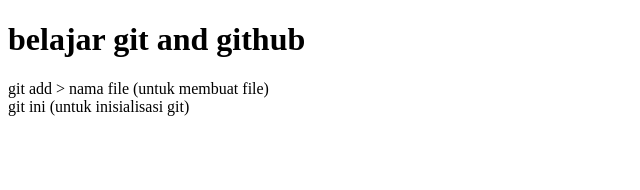
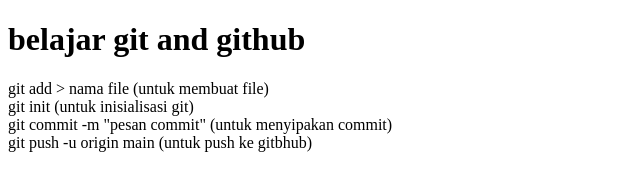
Before and after one commit to muhammadbusiri/belajar-git-and-github, a plain HTML site: page index.html in a window 1280 px wide. Shown: the whole page, without its empty margins (0-640 px from the left). Drawn offline with Linux system fonts and the light colour scheme.

Commit message:
cekpoint2

```diff
--- a/index.html
+++ b/index.html
@@ -9,7 +9,9 @@
     <h1>belajar git and github</h1>
     <p>
       git add > nama file (untuk membuat file)
-      <br />git ini (untuk inisialisasi git)
+      <br />git init (untuk inisialisasi git) <br />
+      git commit -m "pesan commit" (untuk menyipakan commit) <br />
+      git push -u origin main (untuk push ke gitbhub)
     </p>
   </body>
 </html>
```
